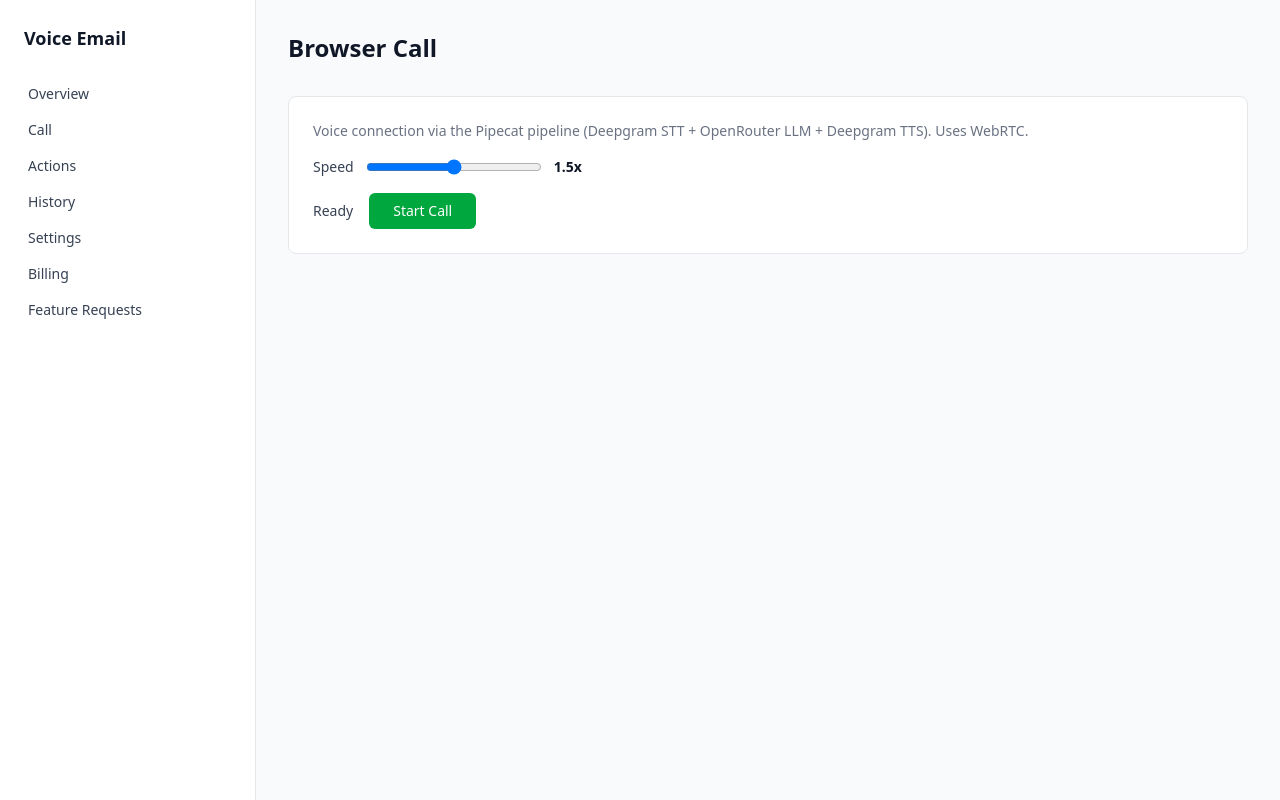
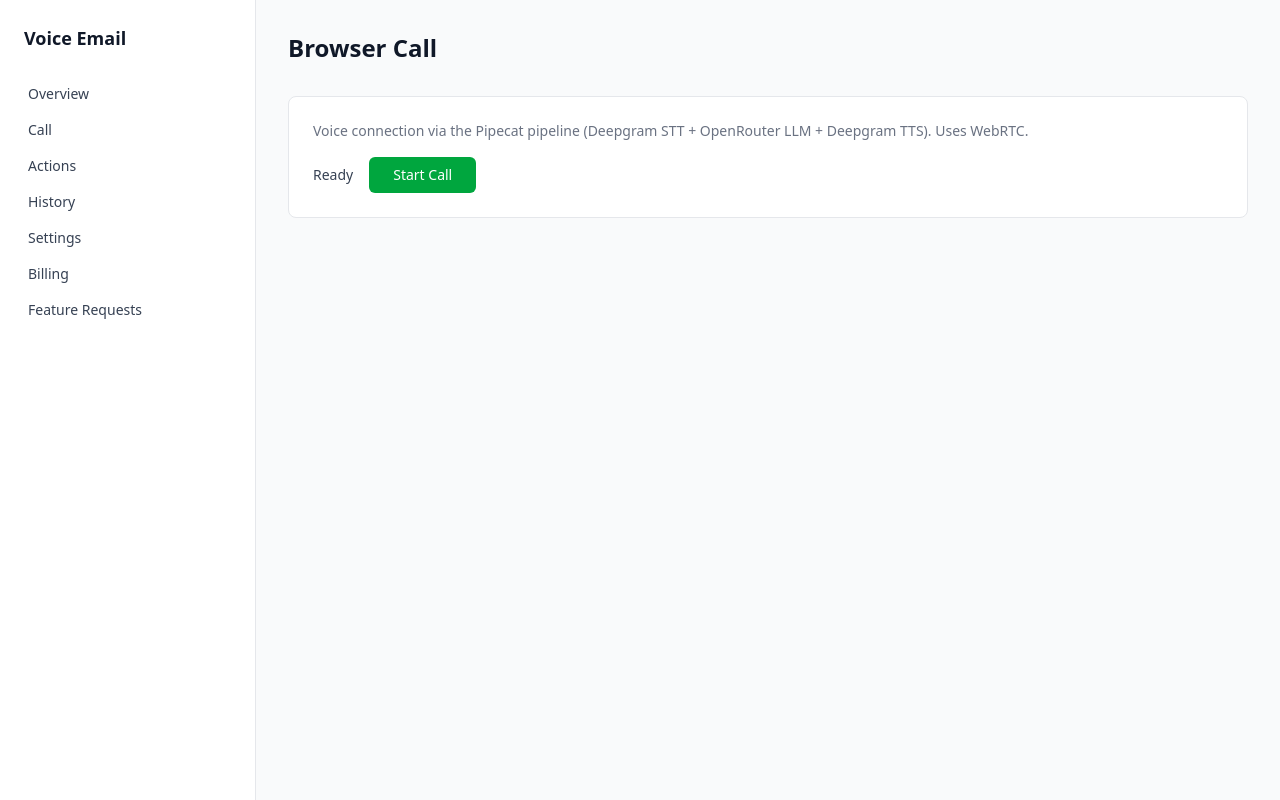
Before and after one commit to ArthurDevel/brief, a Next.js app in the folder apps/web/: page /dashboard/call in a window 1280 px wide. Built offline with nearby package versions, Linux system fonts and the light colour scheme; no server answers.

Commit message:
Remove speed slider from call page, stop audio on settings unmount
- remove apps/web/app/dashboard/call/page.tsx: speed slider and updateSpeed handler (speed is now controlled from settings)
- update apps/web/app/dashboard/settings/page.tsx: stop audio previews on unmount when navigating away

```diff
--- a/apps/web/app/dashboard/call/page.tsx
+++ b/apps/web/app/dashboard/call/page.tsx
@@ -130,26 +130,7 @@ export default function CallPage() {
   const [callActive, setCallActive] = useState(false);
   const [status, setStatus] = useState("Ready");
   const [error, setError] = useState<string | null>(null);
-  const [speed, setSpeed] = useState(1.5);
-
   const pipelineSessionRef = useRef<PipelineCallSession | null>(null);
-
-  // --------------------------------------------------------------------------
-  // Speed control
-  // --------------------------------------------------------------------------
-
-  const updateSpeed = useCallback(async (newSpeed: number) => {
-    setSpeed(newSpeed);
-    try {
-      await fetch(`${VOICE_PIPELINE_URL}/api/speed`, {
-        method: "POST",
-        headers: { "Content-Type": "application/json" },
-        body: JSON.stringify({ speed: newSpeed }),
-      });
-    } catch {
-      // Non-critical -- slider still reflects local state
-    }
-  }, []);
 
   // --------------------------------------------------------------------------
   // Call handlers
@@ -231,22 +212,6 @@ export default function CallPage() {
           Voice connection via the Pipecat pipeline (Deepgram STT + OpenRouter LLM + Deepgram TTS). Uses WebRTC.
         </p>
 
-        <div className="mb-4 flex items-center gap-3">
-          <span className="text-sm font-medium text-gray-700">Speed</span>
-          <input
-            type="range"
-            min="1.0"
-            max="2.0"
-            step="0.1"
-            value={speed}
-            onChange={(e) => updateSpeed(parseFloat(e.target.value))}
-            className="w-44"
-          />
-          <span className="text-sm font-semibold text-gray-900 w-10">
-            {speed.toFixed(1)}x
-          </span>
-        </div>
-
         <div className="flex items-center gap-4">
           <span className="text-sm font-medium text-gray-700">{status}</span>
 
--- a/apps/web/app/dashboard/settings/page.tsx
+++ b/apps/web/app/dashboard/settings/page.tsx
@@ -222,6 +222,16 @@ export default function SettingsPage() {
       }
     }
     load();
+  }, []);
+
+  // Stop audio previews on unmount (e.g. navigating away)
+  useEffect(() => {
+    return () => {
+      if (audioRef.current) {
+        audioRef.current.pause();
+        audioRef.current = null;
+      }
+    };
   }, []);
 
   // Pending change detection
```
